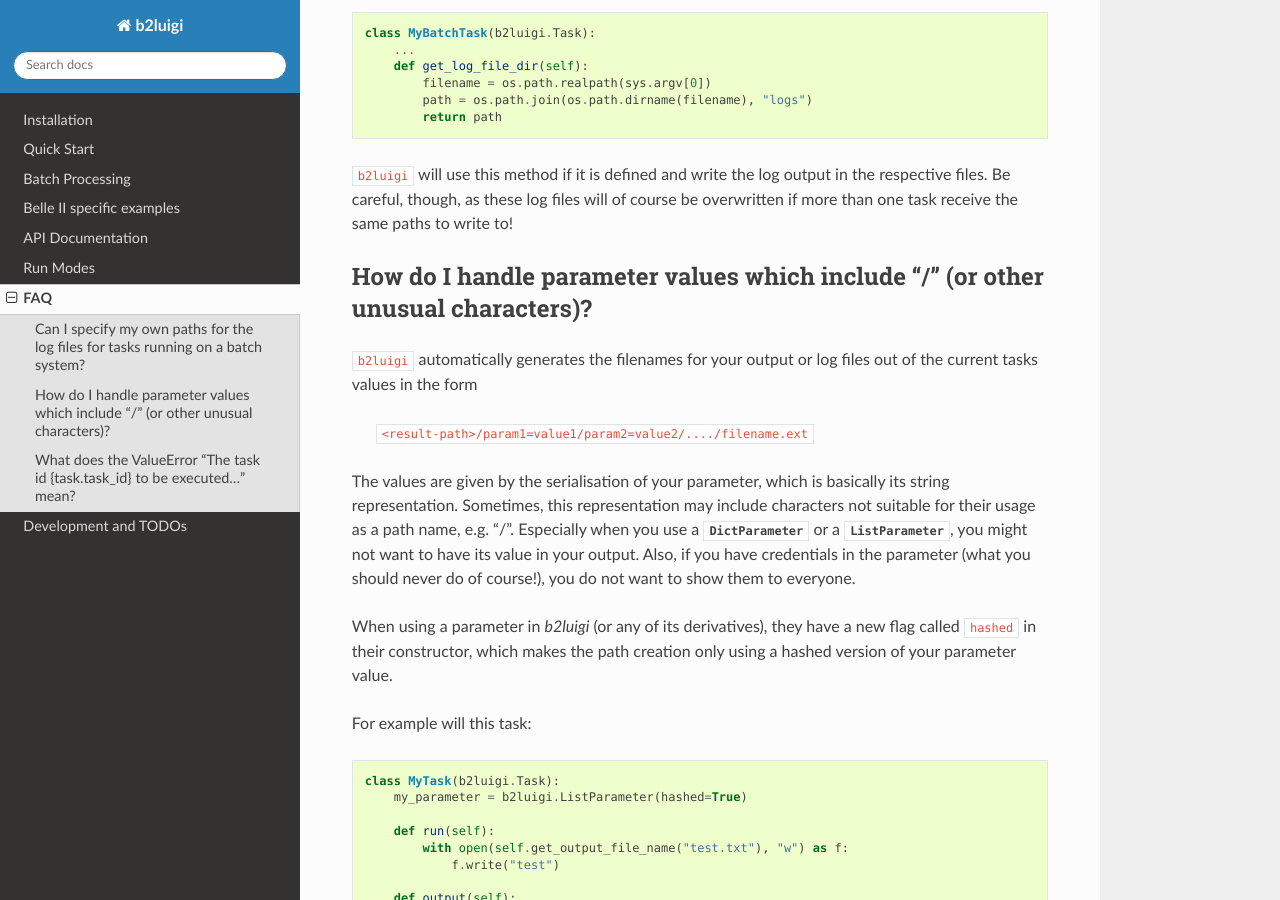
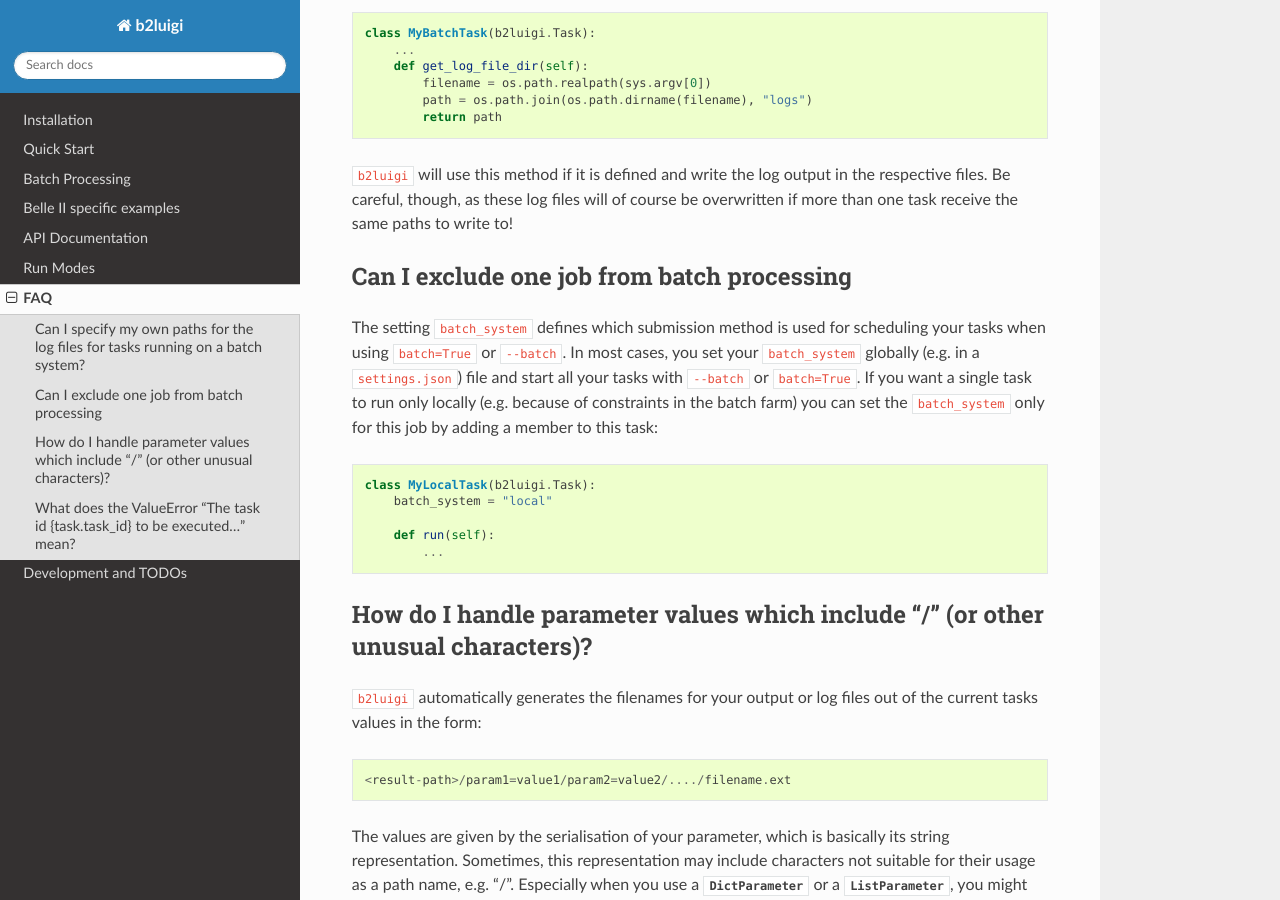
Before and after one commit to nils-braun/b2luigi, a Sphinx documentation site: the page built from docs/advanced/faq.rst, in a window 1280 px wide and 900 px high, scrolled down 406 px. Built offline with Sphinx 7.4.7 and the Read the Docs theme 2.0.0, drawn with Linux system fonts in a browser that asks for light colours.

Commit message:
Explain how to exclude a single job from batch

```diff
--- a/docs/advanced/faq.rst
+++ b/docs/advanced/faq.rst
@@ -28,13 +28,31 @@
 task receive the same paths to write to!
 
 
+Can I exclude one job from batch processing
+-------------------------------------------
+
+The setting ``batch_system`` defines which submission method is used for scheduling
+your tasks when using ``batch=True`` or ``--batch``.
+In most cases, you set your ``batch_system`` globally (e.g. in a ``settings.json``)
+file and start all your tasks with ``--batch`` or ``batch=True``.
+If you want a single task to run only locally (e.g. because of constraints in
+the batch farm) you can set the ``batch_system`` only for this job by adding a member to this task:
+
+.. code-block:: python
+
+    class MyLocalTask(b2luigi.Task):
+        batch_system = "local"
+
+        def run(self):
+            ...
+
 How do I handle parameter values which include "/" (or other unusual characters)?
 ---------------------------------------------------------------------------------
 
 ``b2luigi`` automatically generates the filenames for your output or log files out of
-the current tasks values in the form
+the current tasks values in the form::
 
-    ``<result-path>/param1=value1/param2=value2/..../filename.ext``
+    <result-path>/param1=value1/param2=value2/..../filename.ext
 
 The values are given by the serialisation of your parameter, which is basically its string representation.
 Sometimes, this representation may include characters not suitable for their usage as a path name,
```
